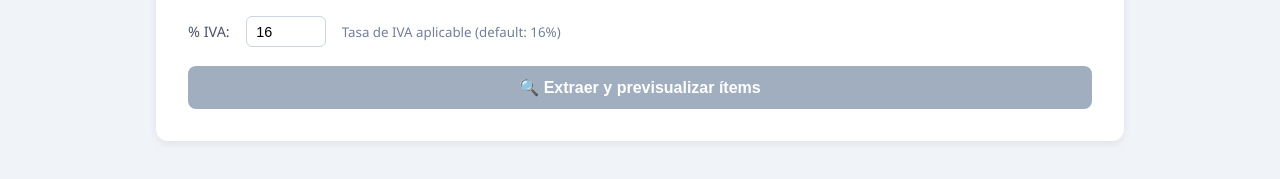
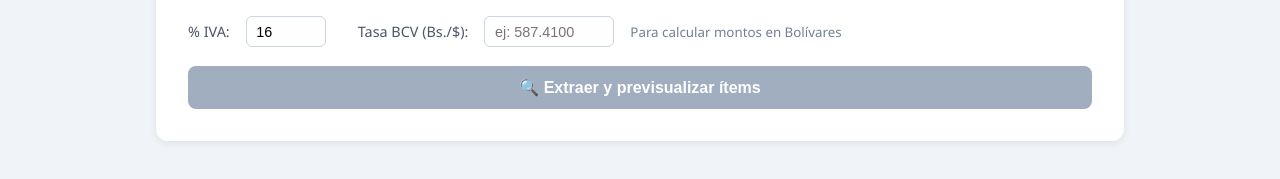
Before and after one commit to chatgptsupricom-sudo/invoice-to-factura, a plain HTML site: page static/index.html in a window 1280 px wide. Shown: the part 393-572 px from the top of the page. Drawn offline with Linux system fonts and the light colour scheme.

Commit message:
Update index.html

```diff
--- a/static/index.html
+++ b/static/index.html
@@ -181,7 +181,9 @@
       <div class="options-row">
         <label for="iva-input">% IVA:</label>
         <input type="number" id="iva-input" value="16" min="0" max="100" step="0.01" />
-        <small style="color:#718096;">Tasa de IVA aplicable (default: 16%)</small>
+        <label for="bcv-input" style="margin-left:1rem;">Tasa BCV (Bs./$):</label>
+        <input type="number" id="bcv-input" value="" min="0" step="0.0001" placeholder="ej: 587.4100" style="width:130px;" />
+        <small style="color:#718096;">Para calcular montos en Bolívares</small>
       </div>
 
       <button class="btn-primary" id="btn-preview" disabled>
@@ -355,9 +357,11 @@
       btnDownload.textContent = '⏳ Generando Word...';
 
       const ivaRate = parseFloat(document.getElementById('iva-input').value) / 100;
+      const tasaBcv = parseFloat(document.getElementById('bcv-input').value) || 1.0;
       const fd = new FormData();
       fd.append('pdf', selectedFile);
       fd.append('iva_rate', ivaRate.toString());
+      fd.append('tasa_bcv', tasaBcv.toString());
 
       try {
         const res = await fetch('/convert', { method: 'POST', body: fd });
```
